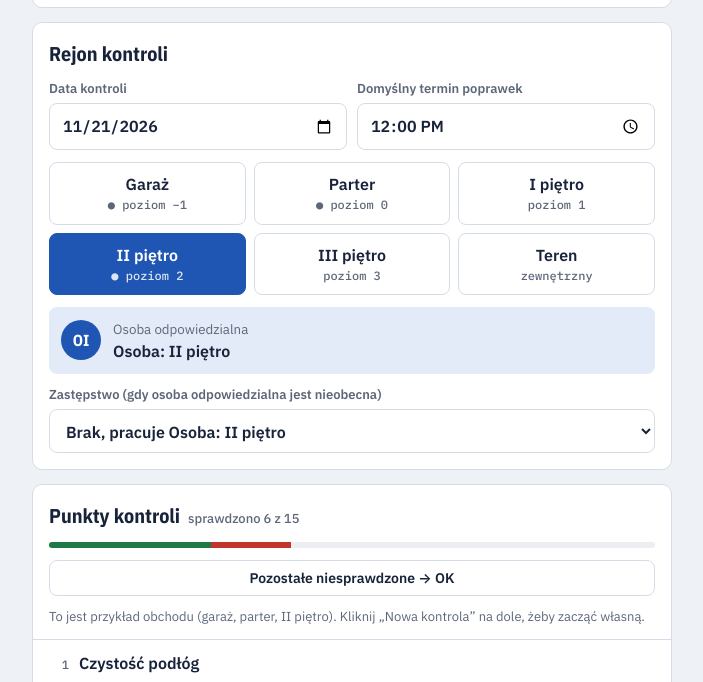
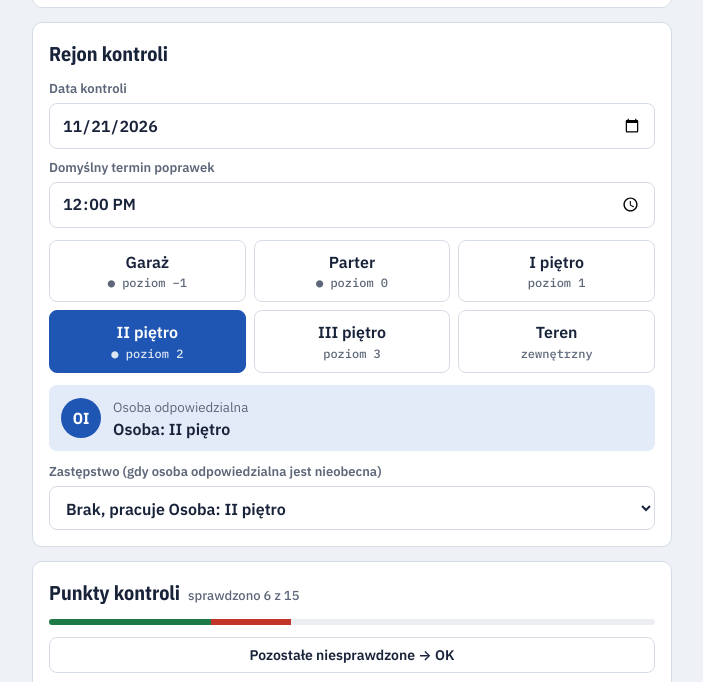
Before and after one commit to NiedzwiedzIT/e-kko, a plain HTML site: page index.html in a window 1280 px wide. Shown: the part 1048-1730 px from the top of the page, without its empty margins (288-991 px from the left). Drawn offline with nearby package versions, Linux system fonts and the light colour scheme.

Commit message:
Pola daty i godziny mieszczą się na wąskim ekranie
Co-Authored-By: Claude Opus 5.5 <noreply@anthropic.com>
Claude-Session: https://claude.ai/code/session_011rtRh6GFc9ThThLAvTnMr8

```diff
--- a/index.html
+++ b/index.html
@@ -53,6 +53,10 @@ input,select,textarea{font:inherit;font-size:16px;color:var(--ink);background:va
 textarea{min-height:64px;resize:vertical}
 input:focus-visible,select:focus-visible,textarea:focus-visible,button:focus-visible,a.btn:focus-visible{outline:3px solid var(--accent);outline-offset:2px}
 .row{display:flex;gap:10px;flex-wrap:wrap}.row>*{flex:1 1 140px;min-width:0}
+.row.stack{flex-direction:column}.row.stack>*{flex:none;width:100%}
+input[type="date"],input[type="time"]{-webkit-appearance:none;appearance:none;display:block;min-width:0;max-width:100%;min-height:46px;line-height:1.3}
+input[type="date"]::-webkit-date-and-time-value,input[type="time"]::-webkit-date-and-time-value{text-align:left;margin:0}
+label.f{min-width:0;max-width:100%}
 .floors{display:grid;grid-template-columns:repeat(3,1fr);gap:8px}
 .floor{border:1px solid var(--line);background:var(--paper);color:var(--ink);border-radius:8px;padding:10px 6px;font:inherit;font-weight:600;cursor:pointer;display:flex;flex-direction:column;align-items:center;gap:0}
 .floor span{font-family:var(--f-mono);font-size:12px;color:var(--muted);font-weight:500}
@@ -127,7 +131,7 @@ details.team summary small{color:var(--muted);font-size:13px}details.team[open]{
 
   <section class="card" aria-labelledby="h-rejon">
     <h2 id="h-rejon">Rejon kontroli</h2>
-    <div class="row">
+    <div class="row stack">
       <label class="f">Data kontroli<input type="date" id="date"></label>
       <label class="f">Domyślny termin poprawek<input type="time" id="due" value="12:00"></label>
     </div>
--- a/sw.js
+++ b/sw.js
@@ -1,4 +1,4 @@
-const CACHE="ekko-v1";
+const CACHE="ekko-v2";
 const FILES=["./","index.html","manifest.webmanifest","icon-192.png","icon-512.png","apple-touch-icon.png"];
 self.addEventListener("install",e=>{e.waitUntil(caches.open(CACHE).then(c=>c.addAll(FILES)));self.skipWaiting();});
 self.addEventListener("activate",e=>{e.waitUntil(caches.keys().then(k=>Promise.all(k.filter(x=>x!==CACHE).map(x=>caches.delete(x)))));self.clients.claim();});
```
